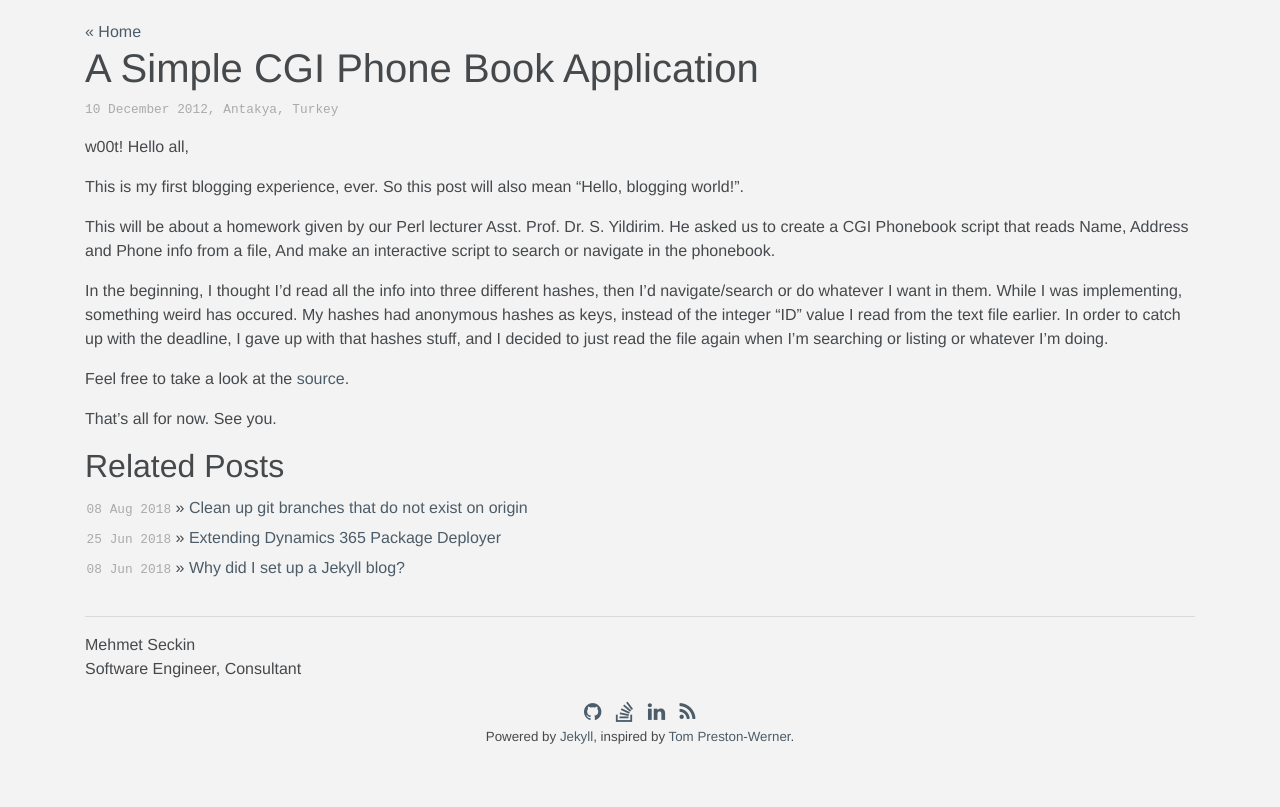
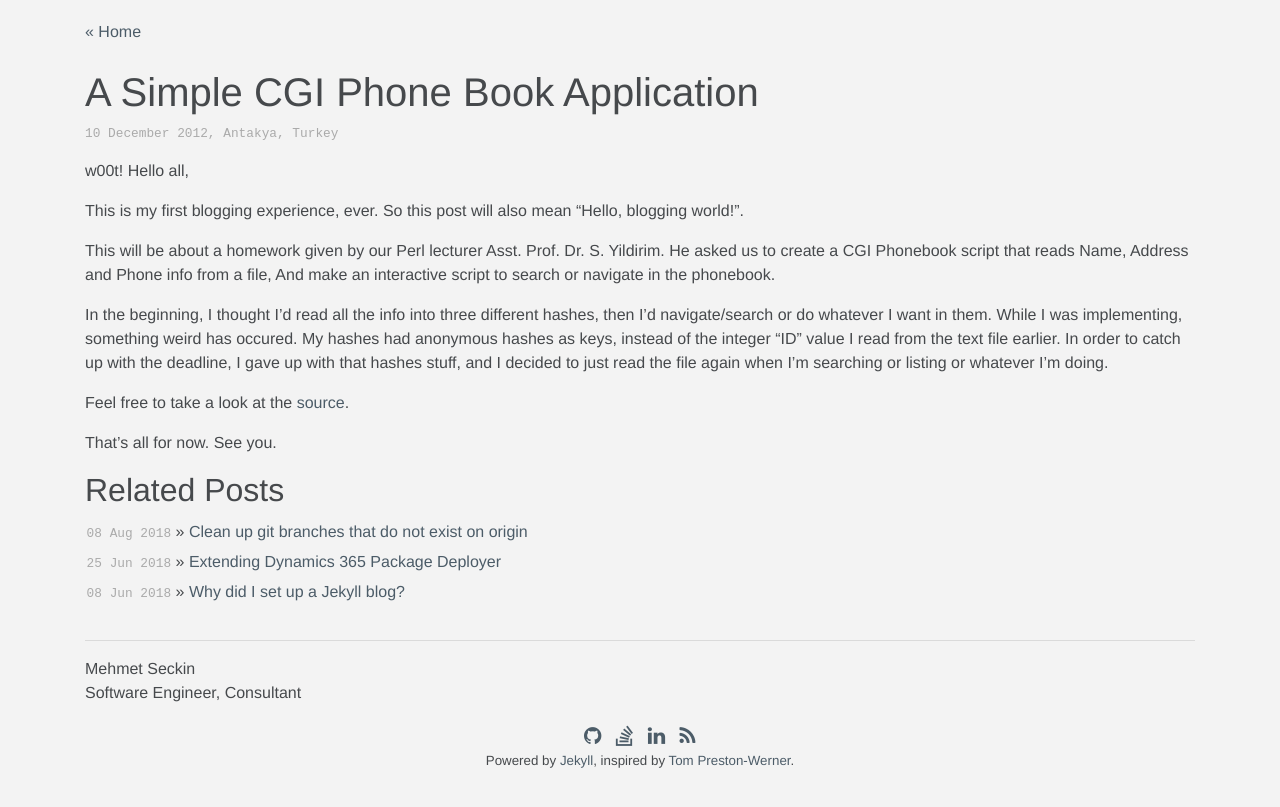
Before and after one commit to mehmetseckin/mehmetseckin.github.io, a Jekyll site: the page built from _posts/2012-12-10-a-simple-cgi-phone-book-application.md, in a window 1280 px wide. Shown: the top 807 px of the page. Built offline with Jekyll 4.4.1, drawn with Linux system fonts in a browser that asks for light colours.

Commit message:
Allow some space between the navigation link and the post

```diff
--- a/css/static.css
+++ b/css/static.css
@@ -81,6 +81,10 @@ header img {
     }
 }
 
+.post {
+    margin-top: 24px;
+  }
+
 .post > p > img {
     display: block;
     max-width: 60%;
```
